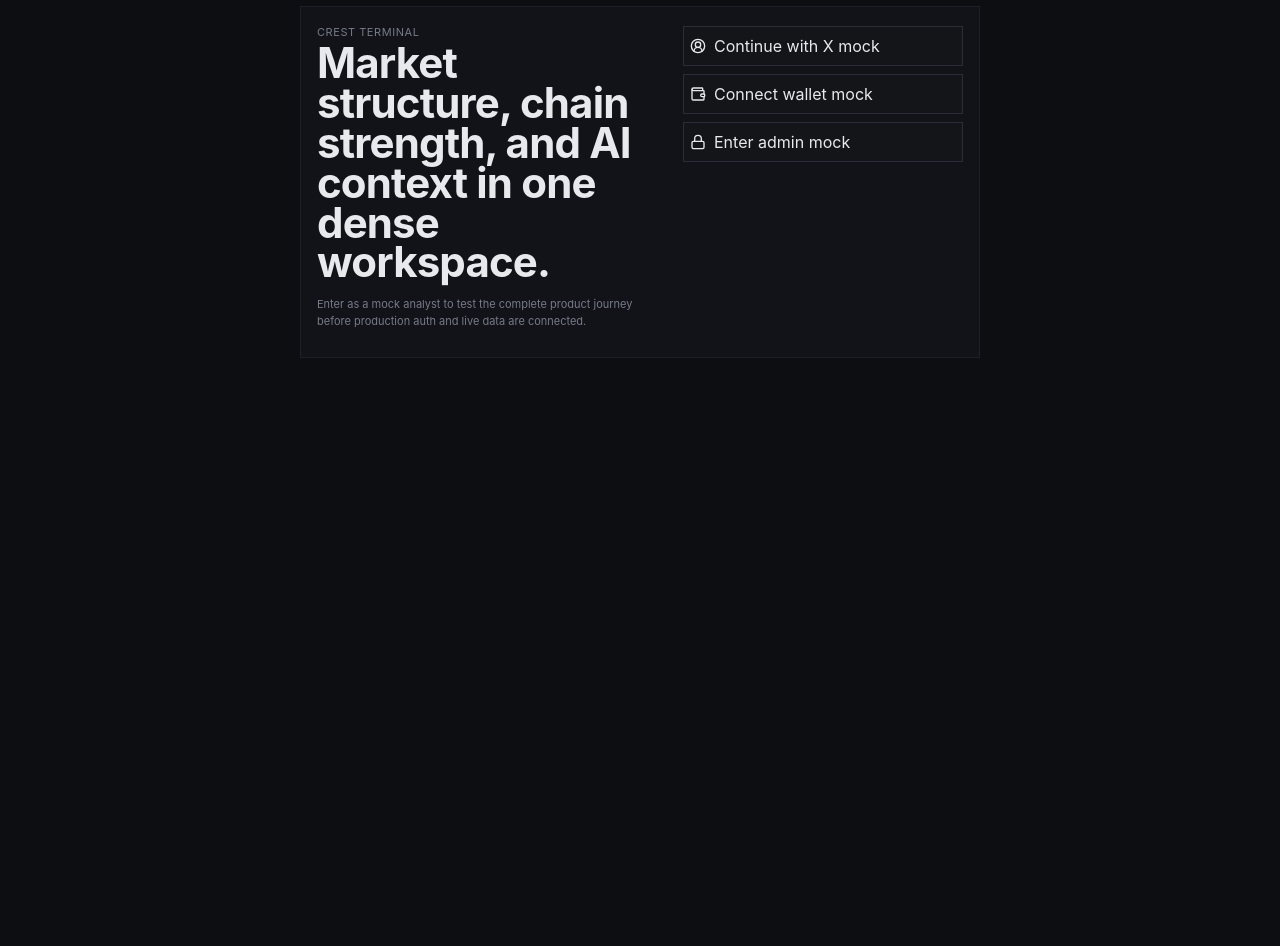
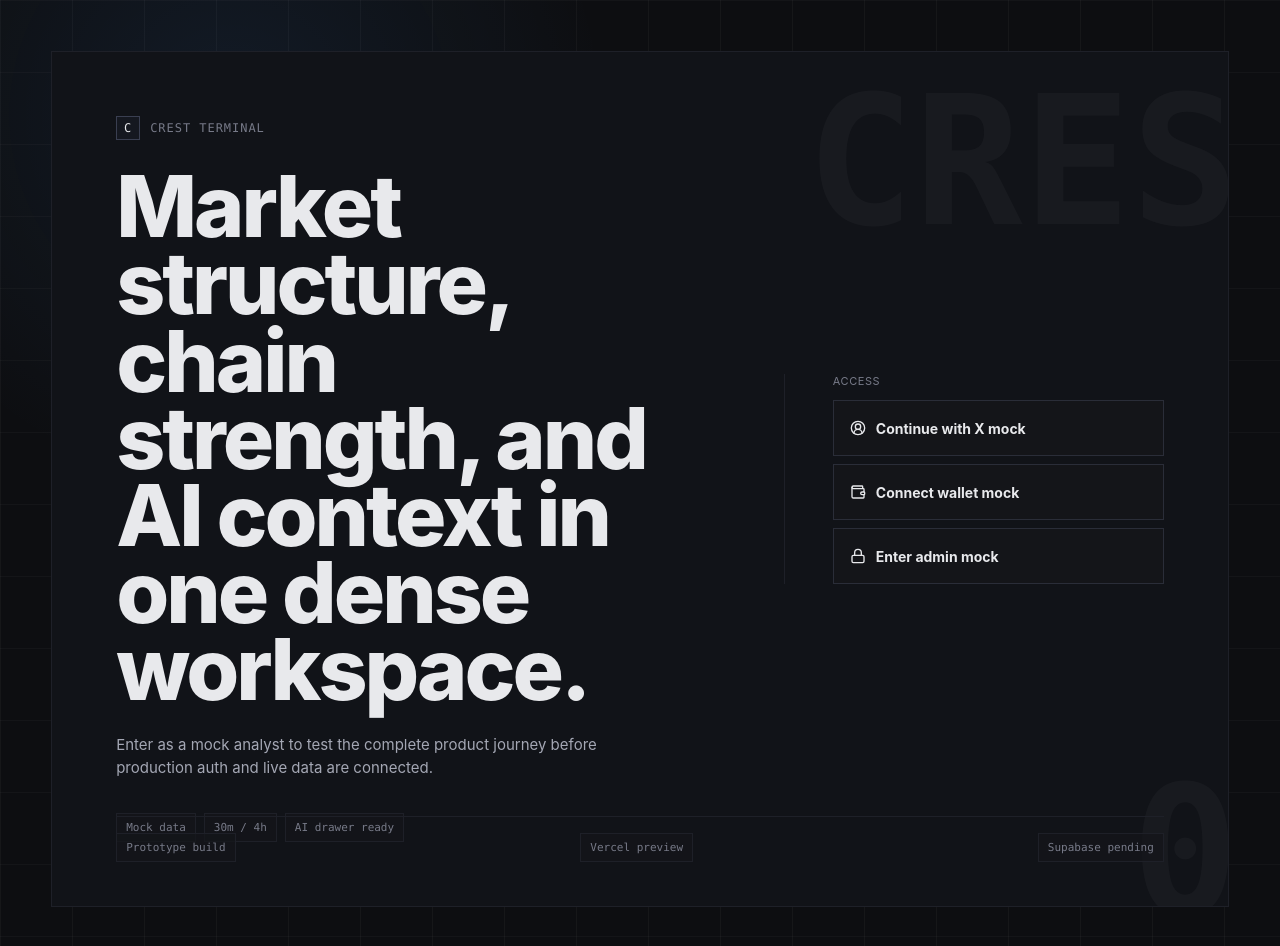
Before and after one commit to klapauciusalgo/Crest, a Next.js app: page / in a window 1280 px wide. Shown: the top 946 px of the page. Before the commit the page ends 800 px from the top, so only its background shows below. Built offline with nearby package versions, Linux system fonts and the light colour scheme.

Commit message:
style: expand Crest entry screen

```diff
--- a/app/globals.css
+++ b/app/globals.css
@@ -55,9 +55,15 @@
 .entry-shell {
   display: grid;
   min-height: 100vh;
-  place-items: start center;
-  background: var(--bg);
-  padding: 6px;
+  place-items: center;
+  overflow: hidden;
+  background:
+    linear-gradient(90deg, rgba(255, 255, 255, 0.035) 1px, transparent 1px),
+    linear-gradient(rgba(255, 255, 255, 0.028) 1px, transparent 1px),
+    radial-gradient(circle at 18% 12%, rgba(76, 158, 255, 0.09), transparent 28%),
+    var(--bg);
+  background-size: 72px 72px, 72px 72px, auto, auto;
+  padding: clamp(24px, 4vw, 56px);
 }
 
 .topbar {
@@ -444,11 +450,58 @@
 }
 
 .auth-entry {
-  width: min(100%, 680px);
-  max-width: 680px;
+  position: relative;
+  width: min(1180px, 100%);
+  max-width: none;
+  min-height: min(640px, calc(100vh - 112px));
   margin: 0;
-  padding: 18px 16px 28px;
+  grid-template-columns: minmax(0, 1fr) minmax(300px, 380px);
+  align-content: center;
+  gap: clamp(36px, 6vw, 92px);
+  overflow: hidden;
   background: #111318;
+  padding: clamp(34px, 5vw, 64px);
+}
+
+.auth-entry::before,
+.auth-entry::after {
+  position: absolute;
+  right: -120px;
+  pointer-events: none;
+  color: rgba(232, 233, 236, 0.035);
+  font-family: var(--font-mono);
+  font-size: 180px;
+  font-weight: 700;
+  line-height: 1;
+}
+
+.auth-entry::before {
+  top: 20px;
+  content: "CREST";
+}
+
+.auth-entry::after {
+  bottom: -36px;
+  content: "01";
+}
+
+.entry-copy,
+.auth-actions,
+.entry-footer {
+  position: relative;
+  z-index: 1;
+}
+
+.entry-brand {
+  display: inline-flex;
+  align-items: center;
+  gap: 10px;
+  margin-bottom: 28px;
+  color: var(--muted);
+  font-family: var(--font-mono);
+  font-size: 12px;
+  letter-spacing: 0.08em;
+  text-transform: uppercase;
 }
 
 .auth-screen h1 {
@@ -460,9 +513,12 @@
 }
 
 .auth-entry h1 {
-  max-width: 430px;
-  font-size: clamp(34px, 5vw, 42px);
-  line-height: 0.95;
+  max-width: 760px;
+  font-size: clamp(64px, 6.7vw, 104px);
+  font-weight: 760;
+  line-height: 0.9;
+  letter-spacing: -0.035em;
+  text-wrap: balance;
 }
 
 .auth-screen p:not(.micro-label) {
@@ -472,10 +528,28 @@
 }
 
 .auth-entry p:not(.micro-label) {
-  max-width: 360px;
-  margin: 14px 0 0;
+  max-width: 560px;
+  margin: 24px 0 0;
+  color: #a4a7b4;
+  font-size: 15px;
+  line-height: 1.55;
+}
+
+.entry-status {
+  display: flex;
+  flex-wrap: wrap;
+  gap: 8px;
+  margin-top: 34px;
+}
+
+.entry-status span,
+.entry-footer span {
+  border: 1px solid var(--border);
+  background: rgba(20, 21, 25, 0.72);
+  color: var(--muted);
+  font-family: var(--font-mono);
   font-size: 11px;
-  line-height: 1.5;
+  padding: 7px 9px;
 }
 
 .auth-actions {
@@ -485,22 +559,42 @@
 }
 
 .auth-entry .auth-actions {
-  padding-top: 1px;
+  align-self: center;
+  border-left: 1px solid var(--border);
+  padding-left: clamp(24px, 4vw, 48px);
 }
 
 .auth-actions button {
   display: flex;
   align-items: center;
-  gap: 8px;
-  min-height: 40px;
+  gap: 10px;
+  min-height: 56px;
   border: 1px solid var(--border-strong);
   background: var(--surface);
   color: var(--text);
   cursor: pointer;
+  padding: 0 16px;
+  font-size: 14px;
+  font-weight: 650;
+  text-align: left;
 }
 
 .auth-actions button:hover {
+  border-color: #4a5062;
   background: var(--surface-3);
+  color: #ffffff;
+}
+
+.entry-footer {
+  position: absolute;
+  right: clamp(34px, 5vw, 64px);
+  bottom: clamp(24px, 4vw, 44px);
+  left: clamp(34px, 5vw, 64px);
+  display: flex;
+  justify-content: space-between;
+  gap: 10px;
+  border-top: 1px solid var(--border);
+  padding-top: 16px;
 }
 
 .grid-shell {
@@ -912,6 +1006,36 @@
     margin: 16px;
   }
 
+  .entry-shell {
+    overflow: auto;
+    place-items: start center;
+    padding: 16px;
+  }
+
+  .auth-entry {
+    width: 100%;
+    min-height: calc(100vh - 32px);
+    margin: 0;
+    padding: 28px;
+  }
+
+  .auth-entry h1 {
+    font-size: clamp(44px, 12vw, 72px);
+  }
+
+  .auth-entry .auth-actions {
+    border-left: 0;
+    border-top: 1px solid var(--border);
+    padding-top: 24px;
+    padding-left: 0;
+  }
+
+  .entry-footer {
+    position: static;
+    flex-wrap: wrap;
+    margin-top: 36px;
+  }
+
   .workspace-toolbar,
   .admin-footer {
     align-items: stretch;
--- a/components/crest-terminal.tsx
+++ b/components/crest-terminal.tsx
@@ -309,12 +309,21 @@
   return (
     <main className="entry-shell">
       <section className="auth-screen auth-entry" aria-label="Crest entry">
-        <div>
-          <p className="micro-label">Crest Terminal</p>
+        <div className="entry-copy">
+          <div className="entry-brand">
+            <span className="brand-mark">C</span>
+            <span>Crest Terminal</span>
+          </div>
           <h1>Market structure, chain strength, and AI context in one dense workspace.</h1>
           <p>Enter as a mock analyst to test the complete product journey before production auth and live data are connected.</p>
+          <div className="entry-status" aria-label="Prototype status">
+            <span>Mock data</span>
+            <span>30m / 4h</span>
+            <span>AI drawer ready</span>
+          </div>
         </div>
         <div className="auth-actions">
+          <p className="micro-label">Access</p>
           <button onClick={() => onAuth("user")}>
             <CircleUserRound size={16} />
             Continue with X mock
@@ -327,6 +336,11 @@
             <Lock size={16} />
             Enter admin mock
           </button>
+        </div>
+        <div className="entry-footer">
+          <span>Prototype build</span>
+          <span>Vercel preview</span>
+          <span>Supabase pending</span>
         </div>
       </section>
     </main>
@@ -503,7 +517,7 @@
               <th className={column.align === "left" ? "left" : ""} key={column.key}>
                 <button onClick={() => onSort(column.key)}>
                   {column.label}
-                  <span>{sortKey === column.key ? sortGlyph(sortDirection) : ""}</span>
+                  <span>{sortKey === column.key ? sortGlyphAscii(sortDirection) : ""}</span>
                 </button>
               </th>
             ))}
@@ -730,6 +744,12 @@
   });
 }
 
+function sortGlyphAscii(direction: SortDirection) {
+  if (direction === "asc") return "^";
+  if (direction === "desc") return "v";
+  return "";
+}
+
 function sortGlyph(direction: SortDirection) {
   if (direction === "asc") return "↑";
   if (direction === "desc") return "↓";
```
